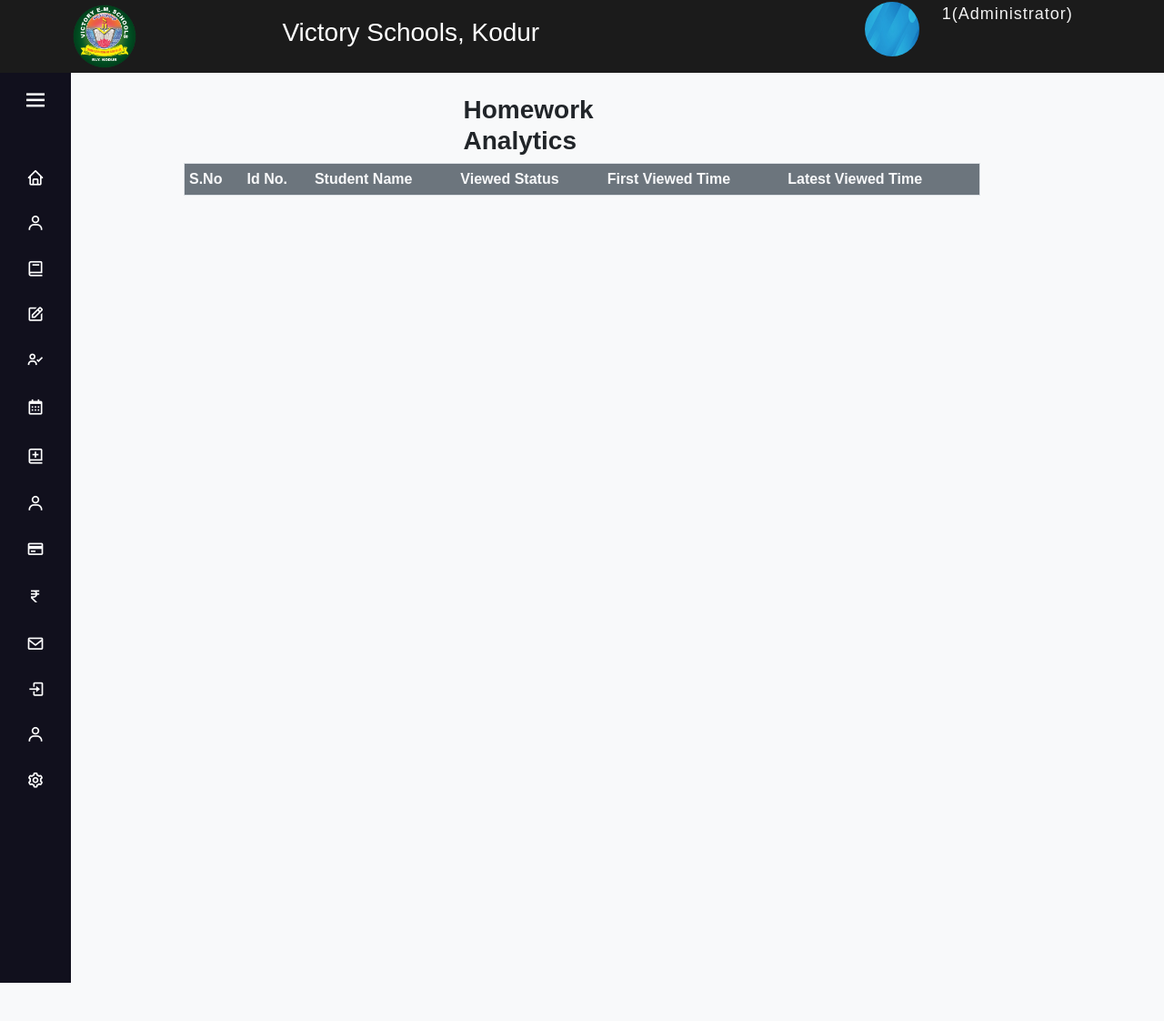
After one commit to Sarathchandrakakarla/Victory, a PHP site: page /Admin/Homework/homework_analytics.php in a window 1280 px wide. The commit adds this page. Shown: the top 1122 px of the page at 91% size. Run offline with PHP 8.4, Linux system fonts and the light colour scheme; the visitor is signed in with stand-in values (Sample User, id 1); lists and menus that the app fills with data are empty.

Commit message:
Added Homework analytics and Class Wise Homework Report on 10-04-2025

```diff
--- /dev/null
+++ b/Admin/Homework/homework_analytics.php
@@ -0,0 +1,159 @@
+<?php
+include_once('../../link.php');
+session_start();
+if (!$_SESSION['Admin_Id_No']) {
+    echo "<script>alert('Admin Id Not Rendered');
+    location.replace('../admin_login.php');</script>";
+}
+//error_reporting(0);
+?>
+
+<!DOCTYPE html>
+<html lang="en" dir="ltr">
+
+<head>
+    <meta charset="UTF-8" />
+    <title>Victory Schools</title>
+    <!-- Controlling Cache -->
+    <meta http-equiv="Cache-Control" content="no-cache, no-store, must-revalidate" />
+    <meta http-equiv="Pragma" content="no-cache" />
+    <meta http-equiv="Expires" content="0" />
+    <link rel="shortcut icon" href="/Victory/Images/favicon.ico" type="image/x-icon">
+    <link rel="stylesheet" href="/Victory/css/sidebar-style.css" />
+    <!-- Boxiocns CDN Link -->
+    <link rel="stylesheet" href="https://cdnjs.cloudflare.com/ajax/libs/font-awesome/5.15.2/css/all.min.css" />
+    <link href="https://unpkg.com/boxicons@2.0.7/css/boxicons.min.css" rel="stylesheet" />
+    <meta name="viewport" content="width=device-width, initial-scale=1.0" />
+    <link rel="stylesheet" href="https://cdnjs.cloudflare.com/ajax/libs/font-awesome/5.15.2/css/all.min.css" />
+
+    <!-- Bootstrap Links -->
+    <script src="https://ajax.googleapis.com/ajax/libs/jquery/3.6.0/jquery.min.js"></script>
+    <link href="https://cdn.jsdelivr.net/npm/bootstrap@5.0.2/dist/css/bootstrap.min.css" rel="stylesheet" integrity="sha384-EVSTQN3/azprG1Anm3QDgpJLIm9Nao0Yz1ztcQTwFspd3yD65VohhpuuCOmLASjC" crossorigin="anonymous">
+
+    <script src="https://cdn.jsdelivr.net/npm/bootstrap@5.0.2/dist/js/bootstrap.bundle.min.js" integrity="sha384-MrcW6ZMFYlzcLA8Nl+NtUVF0sA7MsXsP1UyJoMp4YLEuNSfAP+JcXn/tWtIaxVXM" crossorigin="anonymous"></script>
+</head>
+<style>
+    body {
+        overflow-x: scroll;
+    }
+
+    .table-container {
+        max-width: 900px;
+        max-height: 500px;
+        overflow-x: scroll;
+    }
+
+    @media screen and (max-width:576px) {
+        .container {
+            width: 80%;
+            margin-left: 20%;
+            overflow-x: scroll;
+        }
+    }
+
+    @media print {
+        * {
+            display: none;
+        }
+
+        #table-container {
+            display: block;
+        }
+    }
+
+    #sign-out {
+        display: none;
+    }
+
+    @media screen and (max-width:920px) {
+        #sign-out {
+            display: block;
+        }
+    }
+</style>
+
+<body class="bg-light">
+    <?php
+    include '../sidebar.php';
+    ?>
+    <div class="container">
+        <div class="row justify-content-center mt-4">
+            <div class="col-lg-3">
+                <h3><b>Homework Analytics</b></h3>
+            </div>
+        </div>
+    </div>
+    <div class="container" id="report_container" hidden>
+        <div class="row justify-content-center mt-2">
+            <div class="col-lg-3">
+                <span id="class_label"></span>
+            </div>
+        </div>
+        <div class="row justify-content-center mt-2">
+            <div class="col-lg-2">
+                Viewed: <span id="viewed"></span>
+            </div>
+            <div class="col-lg-2">
+                Not Viewed: <span id="not_viewed"></span>
+            </div>
+        </div>
+    </div>
+    <div class="container table-container" id="table-container">
+        <table class="table table-striped table-hover" border="1">
+            <thead class="bg-secondary text-light">
+                <tr>
+                    <th style="padding:5px;">S.No</th>
+                    <th style="padding:5px;">Id No.</th>
+                    <th style="padding:5px;">Student Name</th>
+                    <th style="padding:5px;">Viewed Status</th>
+                    <th style="padding:5px;">First Viewed Time</th>
+                    <th style="padding:5px;">Latest Viewed Time</th>
+                </tr>
+            </thead>
+            <tbody id="tbody">
+                <tr>
+                    <?php
+                    if (isset($_GET['Action']) && $_GET['Action'] == "show") {
+                        $date = $_GET['Date'];
+                        $class = $_GET['Class'];
+                        $section = $_GET['Section'];
+                        $subject = $_GET['Subject'];
+                        $report = ['Viewed' => 0, 'Not Viewed Yet' => 0];
+                        echo "
+                        <script>
+                            report_container.hidden = '';
+                            class_label.innerHTML = '" . $class . " " . $section . " - " . $date . " - " . $subject . "';
+                        </script>
+                        ";
+                        $query1 = mysqli_query($link, "SELECT smd.Id_No, smd.First_Name, CASE WHEN sh.Id_No IS NULL THEN 'Not Viewed Yet' ELSE 'Viewed' END AS View_Status, CASE WHEN sh.Id_No IS NULL THEN NULL ELSE sh.First_View END AS First_View, CASE WHEN sh.Id_No IS NULL THEN NULL ELSE sh.Latest_View END AS Latest_View FROM student_master_data smd LEFT JOIN student_homework sh ON smd.Id_No = sh.Id_No AND sh.Date = '$date' AND sh.Subject = '$subject' WHERE smd.Stu_Class = '$class' AND smd.Stu_Section = '$section'");
+                        $i = 1;
+                        while ($row1 = mysqli_fetch_assoc($query1)) {
+                            echo '
+                            <tr>
+                                <td>' . $i . '</td>
+                                <td>' . $row1['Id_No'] . '</td>
+                                <td>' . $row1['First_Name'] . '</td>
+                                <td style="white-space:nowrap;">' . $row1['View_Status'] . '</td>
+                                <td>' . $row1['First_View'] . '</td>
+                                <td>' . $row1['Latest_View'] . '</td>
+                            </tr>
+                            ';
+                            $report[$row1['View_Status']]++;
+                            $i++;
+                        }
+                        echo "
+                        <script>
+                            viewed.innerHTML = '" . $report['Viewed'] . "';
+                            not_viewed.innerHTML = '" . $report['Not Viewed Yet'] . "';
+                        </script>
+                        ";
+                    }
+                    ?>
+                </tr>
+            </tbody>
+        </table>
+    </div>
+
+</body>
+
+</html>
--- a/Admin/Homework/manage_homework.php
+++ b/Admin/Homework/manage_homework.php
@@ -112,6 +112,7 @@ if (isset($_POST['GetDetails'])) {
     }
     return;
 }
+
 if (isset($_POST['Action'])) {
     $action = $_POST['Action'];
     $date = format_date($_POST['Date']);
@@ -531,6 +532,7 @@ if (isset($_POST['Action'])) {
                                             <a href="/Victory/Files/Homework/' . $class . ' ' . $section . '/' . $date . '/' . $row1['Subjects'] . '.pdf" target="_blank" class="btn btn-warning"><i class="fas fa-eye"></i> View</a>
                                             <button class="btn btn-success" data-bs-toggle="modal" id="update_' . $row1['Subjects'] . '" data-bs-target="#modal" onclick="ShowModal(this.id)"><i class="bx bx-edit-alt"></i> Update</button>
                                             <button class="btn btn-danger" id="delete_' . $row1['Subjects'] . '" onclick="deletework(this.id)"><i class="bx bx-trash"></i> Delete</button>
+                                            <a href="/Victory/Admin/Homework/homework_analytics.php?Action=show&Date=' . $date . '&Class=' . $class . '&Section=' . $section . '&Subject=' . $row1['Subjects'] . '" target="_blank"><button class="btn btn-primary" id="stats_' . $row1['Subjects'] . '"><i class="bx bx-line-chart"></i> Analytics</button></a>
                                             ';
                                         }
                                         echo '
--- a/Admin/sidebar.php
+++ b/Admin/sidebar.php
@@ -110,6 +110,10 @@
                     <a class="link_name" href="#"><label for="">Homework</label></a>
                 </li>
                 <li><a href="/Victory/Admin/Homework/manage_homework.php">Manage Class Wise Homeworks</a></li>
+                <li>
+                    <a class="link_name" href="#" id="view"><label for="">View</label></a>
+                </li>
+                <li><a href="/Victory/Admin/Homework/class_wise_homework_report.php">Class Wise Homeworks Report</a></li>
             </ul>
         </li>
         <li>
```
Also changed, not shown: Admin/Homework/class_wise_homework_report.php (added, +306 -0 lines).
